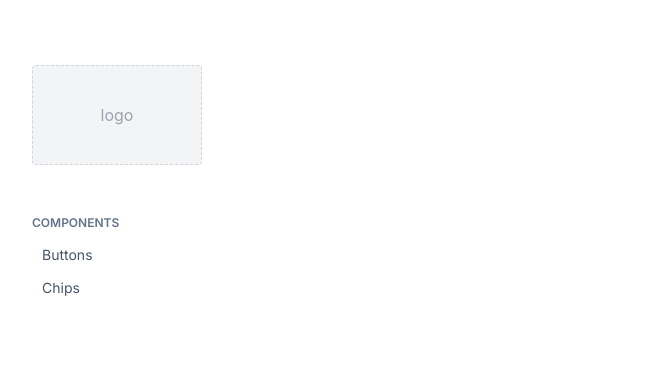
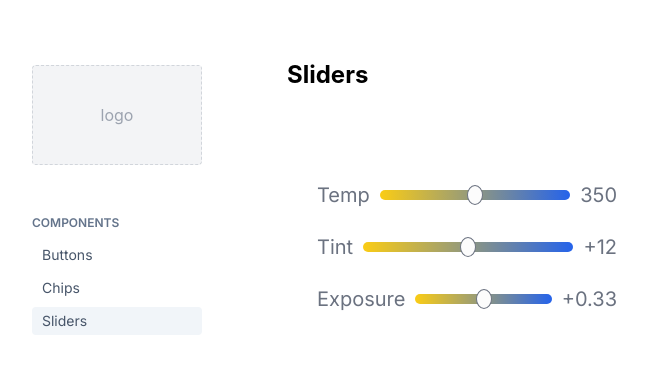
Before and after one commit to LePtiDev/vue-encyclopedia, a Vue app: page /slider in a window 1280 px wide. Shown: the top 374 px of the page, without its empty margins (63-710 px from the left). Built offline with nearby package versions, Linux system fonts and the light colour scheme.

Commit message:
poc slider

```diff
--- a/src/app/components/Nav.vue
+++ b/src/app/components/Nav.vue
@@ -5,6 +5,7 @@
     <div class="list">
       <router-link :class="$route.name === 'button' ? 'selected' : ''" class="link" to="/button">Buttons</router-link>
       <router-link :class="$route.name === 'chips' ? 'selected' : ''" class="link" to="/chips">Chips</router-link>
+      <router-link :class="$route.name === 'slider' ? 'selected' : ''" class="link" to="/slider">Sliders</router-link>
     </div>
   </div>
 </template>
--- a/src/components/button/EnButton.vue
+++ b/src/components/button/EnButton.vue
@@ -1,5 +1,5 @@
 <template>
-    <button :class="small ? 'button-' + type + '--small' : 'button-'+ type +'--regular'">
+  <button :class="small ? 'button-' + type + '--small' : 'button-' + type + '--regular'">
     <i v-if="iconsLeft" class="icon-left" :class="iconsLeft"></i>
     <span v-if="title">{{ title }}</span>
     <i v-if="iconsRight" class="icon-right" :class="iconsRight"></i>
@@ -16,8 +16,8 @@ export default {
     iconsLeft: String,
     iconsRight: String,
     type: {
-            default: "primary"
-        }
-    }
-}
+      default: "primary",
+    },
+  },
+};
 </script>
--- /dev/null
+++ b/src/components/slider/EnSlider.vue
@@ -0,0 +1,23 @@
+<template>
+  <div class="slider">
+    <p>{{ this.title }}</p>
+    <input type="range" :step="this.step" />
+    <p>{{ this.value }}</p>
+  </div>
+</template>
+
+<script lang="ts">
+export default {
+  name: "en-slider",
+  props: {
+    title: String,
+    step: String,
+    value: String,
+    gradient: Array,
+    type: {
+      default: "primary",
+    },
+  },
+};
+</script>
+<style lang="scss" scoped></style>
--- a/src/router/index.js
+++ b/src/router/index.js
@@ -3,6 +3,7 @@ import VueRouter from "vue-router";
 
 import ButtonView from "@/views/ButtonView.vue";
 import ChipsView from "@/views/ChipsView.vue";
+import SliderView from "@/views/SliderView.vue";
 
 Vue.use(VueRouter);
 
@@ -17,6 +18,11 @@ const routes = [
     name: "chips",
     component: ChipsView,
   },
+  {
+    path: "/slider",
+    name: "slider",
+    component: SliderView,
+  },
 ];
 
 const router = new VueRouter({
--- /dev/null
+++ b/src/scss/components/slider/slider.scss
@@ -0,0 +1,48 @@
+.slider {
+  display: flex;
+  flex-direction: row;
+  align-items: center;
+  justify-content: space-between;
+  padding: 10px 20px;
+  width: 360px;
+  //  background-color: $secondary-slider-background-color;
+}
+
+.slider:hover {
+  background: #fafafa;
+  box-shadow: 0px 15px 40px $primary-slider-hover-container-color;
+}
+.slider p {
+  @include text-xl---regular;
+  color: $primary-slider-text-color;
+  margin-bottom: 0;
+  margin: 0 10px;
+}
+.slider input[type="range"] {
+  -webkit-appearance: none !important;
+  width: 100%;
+  height: 10px;
+  border: none;
+  outline: none;
+  //  background: linear-gradient(to right, #9ca3af #9ca3af);
+  background: linear-gradient(to right, #facc15, #2563eb);
+
+  border-radius: 10px;
+}
+.sliderGradient input[type="range"] {
+  background: linear-gradient(to right, #9ca3af #e5e7eb);
+  //  background: linear-gradient(to right, #facc15, #2563eb);
+}
+
+.slider input[type="range"]::-webkit-slider-thumb {
+  -webkit-appearance: none !important;
+  width: 16px;
+  height: 20px;
+  background: #fcfcfc;
+  border: 1px solid $primary-slider-text-color;
+  border-radius: 50%;
+  cursor: pointer;
+}
+.test {
+  background-color: var(--bg-hover-color);
+}
--- a/src/scss/init.scss
+++ b/src/scss/init.scss
@@ -4,17 +4,18 @@ created at: 29 october 2021
 */
 
 // global
-@import './global/colors.scss';
-@import './global/font.scss';
-@import './global/reset.scss';
+@import "./global/colors.scss";
+@import "./global/font.scss";
+@import "./global/reset.scss";
 
 // User config
-@import './userConfig/global.scss';
-@import './userConfig/colors.scss';
+@import "./userConfig/global.scss";
+@import "./userConfig/colors.scss";
 
 // mixin
-@import './mixins/global.scss';
+@import "./mixins/global.scss";
 @import "./components/button/mixin.scss";
 
 // components
-@import './components/button/button.scss';
+@import "./components/button/button.scss";
+@import "./components/slider/slider.scss";
--- a/src/scss/userConfig/colors.scss
+++ b/src/scss/userConfig/colors.scss
@@ -21,3 +21,9 @@ $tertiary-button-hover-color: map-get($colors, $primary-color + "--50");
 $tertiary-button-border-color: transparent;
 $tertiary-button-text-color: map-get($colors, $primary-color + "--600");
 $tertiary-button-icon-color: map-get($colors, $primary-color + "--600");
+
+$primary-slider-background-color: map-get($colors, "gray--200");
+$primary-slider-hover-container-color: map-get($colors, "gray--50");
+$primary-slider-text-color: map-get($colors, "cool-gray--500");
+
+$secondary-slider-background-color: map-get($colors, "cool-gray--800");
--- a/src/views/ButtonView.vue
+++ b/src/views/ButtonView.vue
@@ -43,7 +43,7 @@
 </template>
 
 <script>
-import EnButton from "@/components/actions/EnButton.vue";
+import EnButton from "@/components/button/EnButton.vue";
 
 export default {
   name: "button-view",
--- /dev/null
+++ b/src/views/SliderView.vue
@@ -0,0 +1,19 @@
+<template>
+  <div class="container-component">
+    <h2>Sliders</h2>
+    <en-slider title="Temp" value="350" step="0" />
+    <en-slider title="Tint" value="+12" step="10" :gradient="['#facc15', '#2563eb']" />
+    <en-slider title="Exposure" value="+0.33" step="1" />
+  </div>
+</template>
+
+<script>
+import EnSlider from "@/components/slider/EnSlider.vue";
+
+export default {
+  name: "slider-view",
+  components: {
+    EnSlider,
+  },
+};
+</script>
```
Also changed, not shown: src/scss/global/reset.scss (+6 -8 lines), 1 other file (tests, documents, lock files or other folders). Lines whose indentation alone changed are shown as unchanged.
